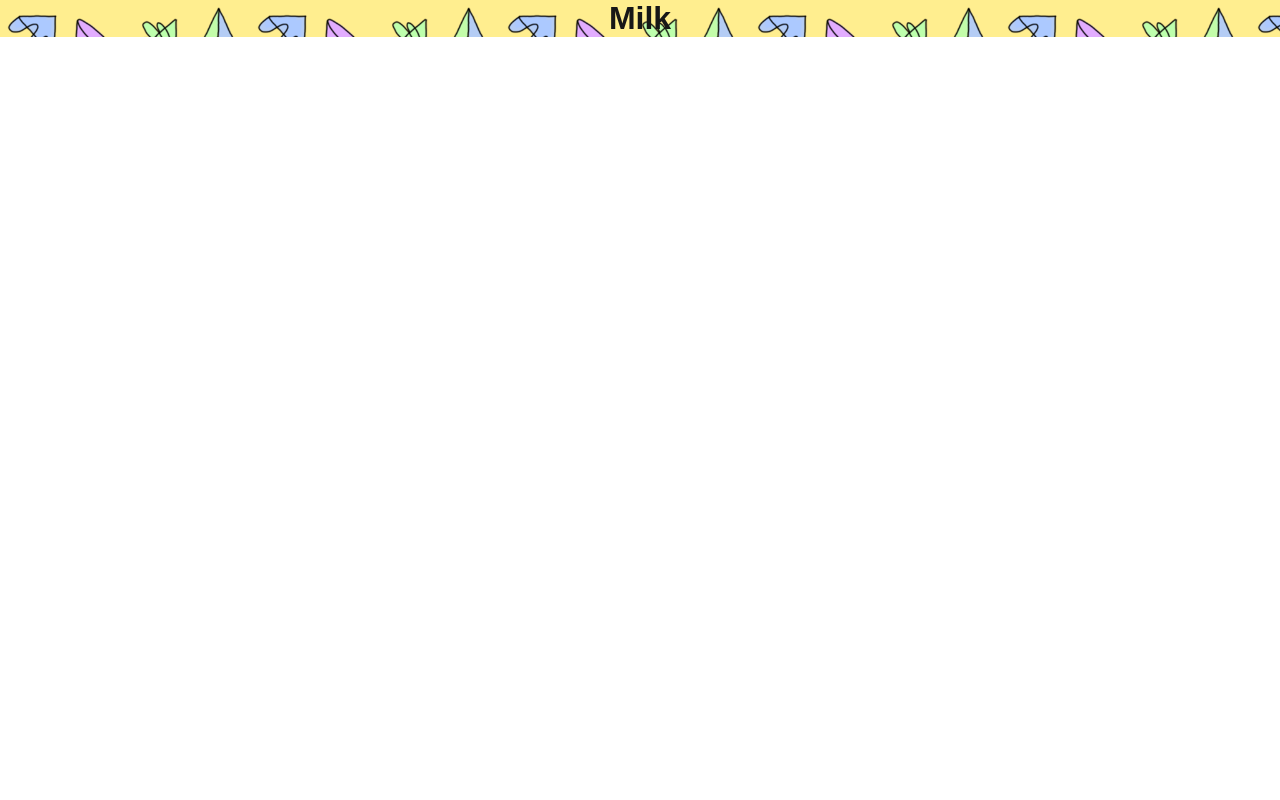
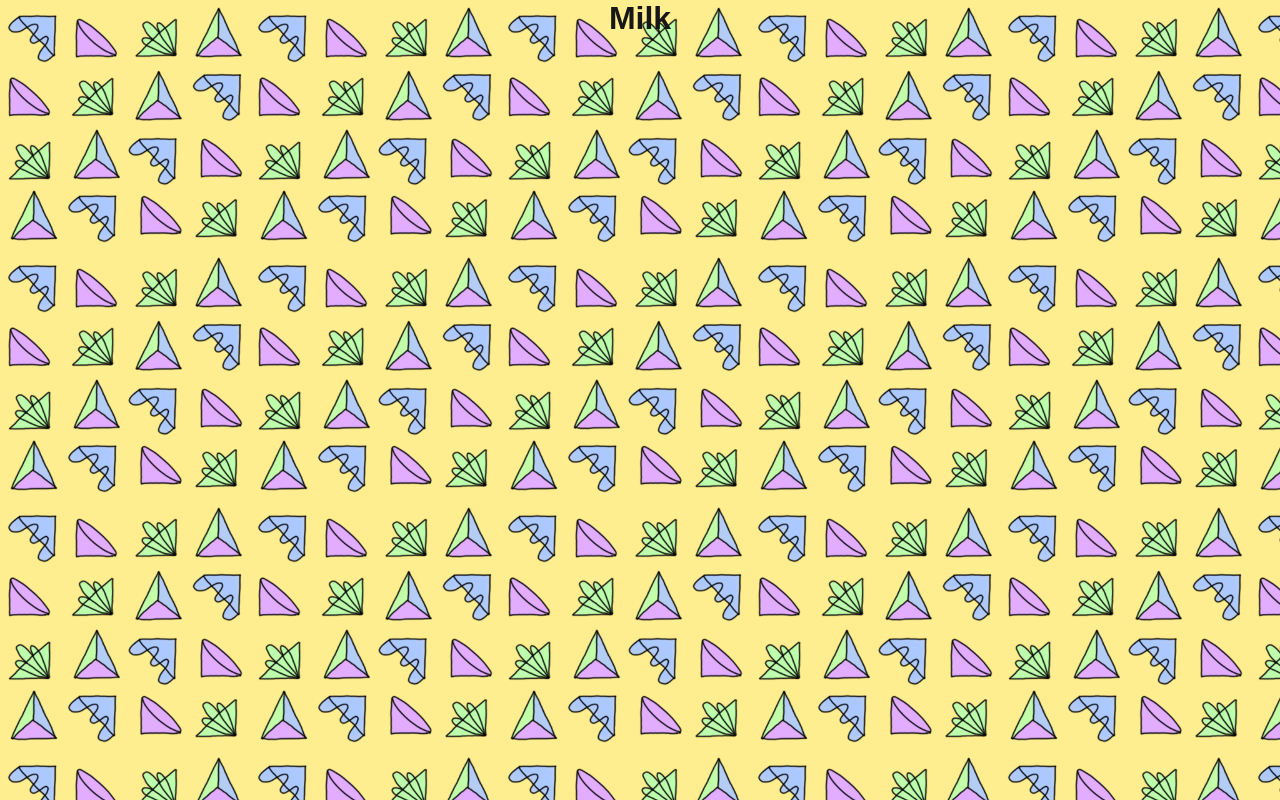
Before and after one commit to CoffeeJitterz/jarthur-3.0, a Next.js app: page /milk in a window 1280 px wide. Built offline with nearby package versions, Linux system fonts and the light colour scheme.

Commit message:
homepage and aboutpage height fills screen

```diff
--- a/src/app/Styles/about.css
+++ b/src/app/Styles/about.css
@@ -6,6 +6,7 @@
     background-image: url('/jarthur_pattern.png');
     background-size: 250px;
     background-repeat: repeat;
+    height: 100vh;
 }
 
 .about_header {
--- a/src/app/globals.css
+++ b/src/app/globals.css
@@ -52,5 +52,5 @@ a {
   background-image: url('/jarthur_pattern.png');
   background-size: 250px;
   background-repeat: repeat;
-  max-height: max-content;
+  height: 100vh;
 }
```
